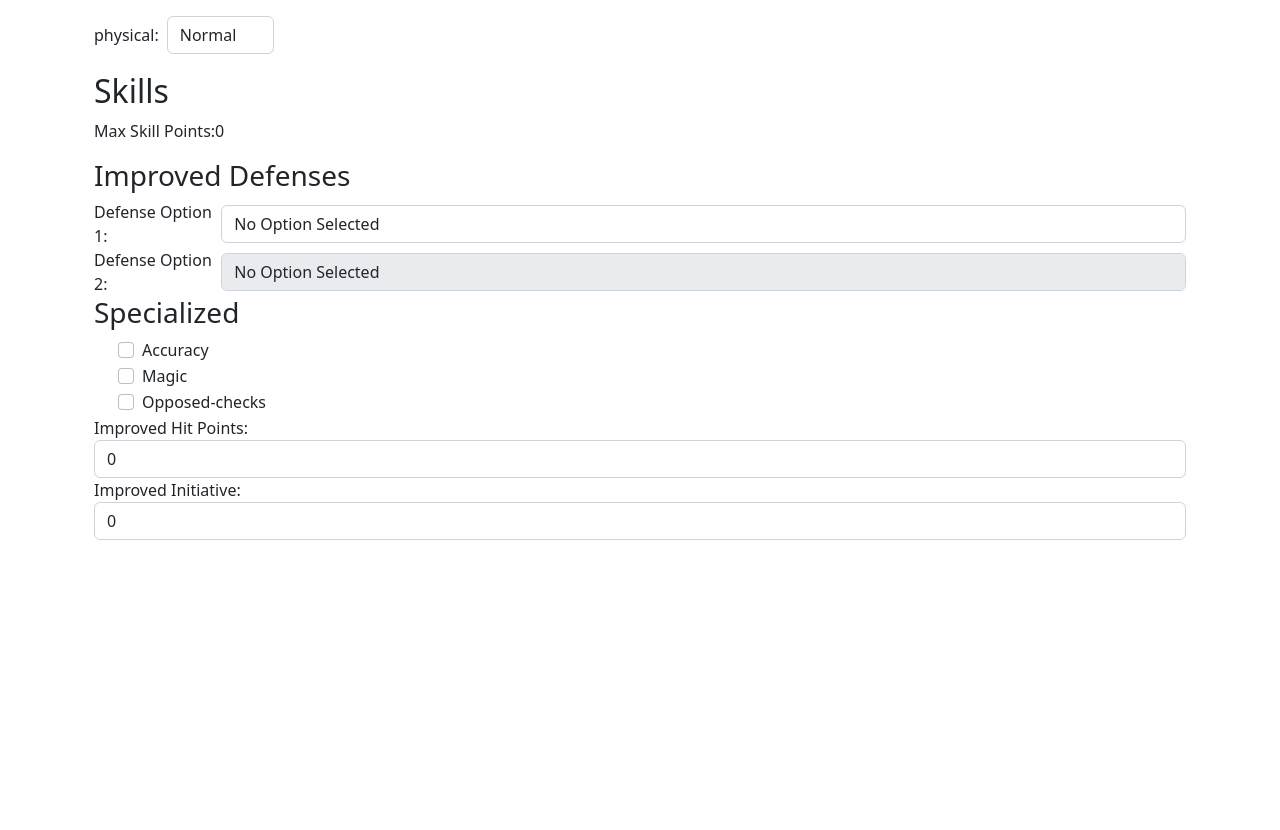
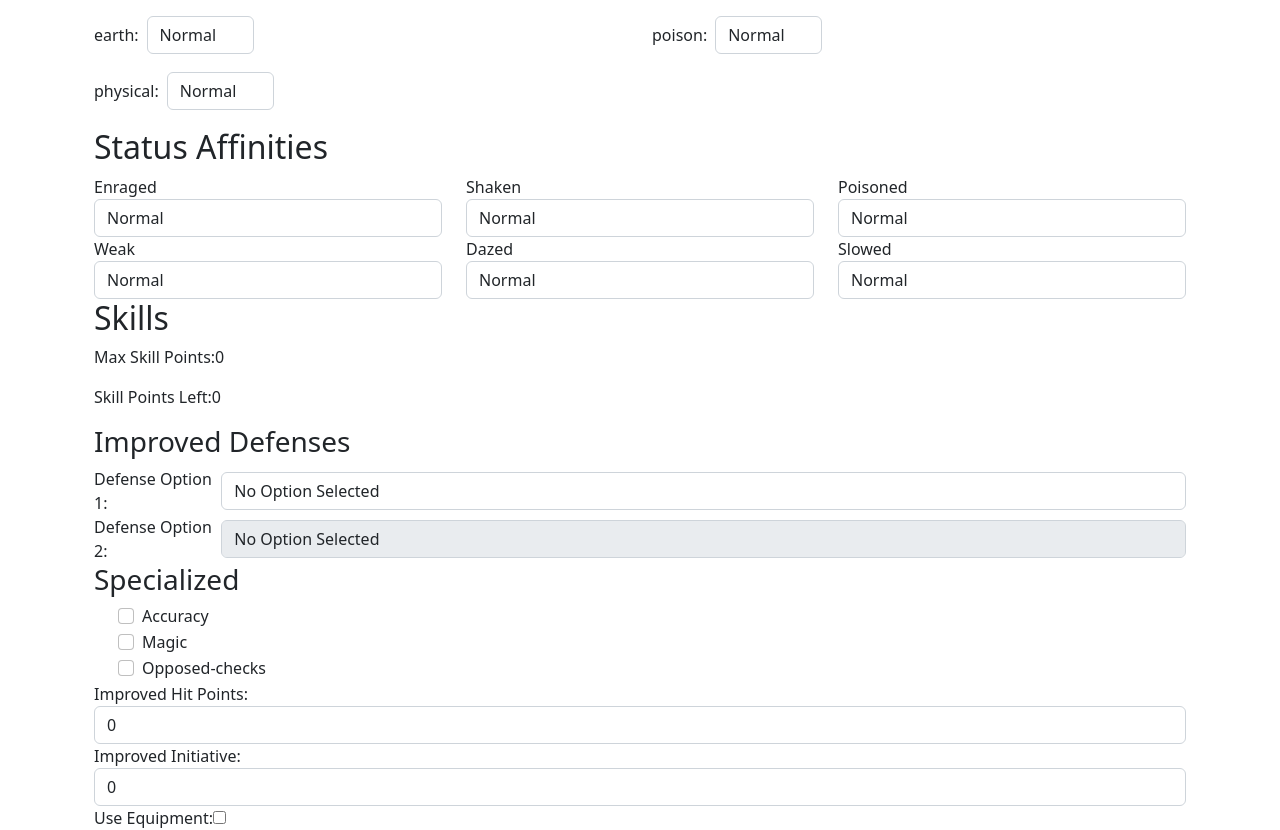
Before and after one commit to kunxin-chor/fabula-ultima-tools, a React (Create React App) app: page /npc in a window 1280 px wide. Shown: the part 606-1436 px from the top of the page. Before the commit the page ends 1146 px from the top, so only its background shows below. Built offline with nearby package versions, Linux system fonts and the light colour scheme.

Commit message:
Able to show status, show free resistances/immunities

```diff
--- a/src/NpcDesigner.js
+++ b/src/NpcDesigner.js
@@ -1,9 +1,10 @@
-import React, { useReducer, useMemo } from 'react';
+import React, { useReducer, useMemo, useCallback } from 'react';
 import npcReducer from './NpcDesigner/NpcReducer';
 import "./NpcDesigner/npc.css"
-import speices from "./NpcDesigner/species.json"
+import speciesList from "./NpcDesigner/species.json"
 import elements from "./elements.json";
 const attributes = ["DEX", "INS", "MIG", "WLP"];
+const statuses = ["enraged", "shaken", "poisoned", "weak", "dazed", "slowed"];
 
 // Define the initial state for the NPC
 const initialState = {
@@ -42,6 +43,8 @@ const initialState = {
         shield: {}
     },
     baseSkillPoints: 0,
+    freeResistances: 0,
+    freeImmunities: 0,
     skillOptions: {
         "specialized": {
             "accuracy": false,
@@ -60,7 +63,7 @@ const initialState = {
         ],
         "improved_hit_points": 0,
         "improved_initative": 0,
-        "use_equipment": false
+        "use_equipment": false,
     }
 };
 
@@ -77,34 +80,79 @@ function NpcDesigner() {
         });
     };
 
-    function getSkillPointsLeft(level, elementalAffinities, baseSkillPoints) {
+    const freeResistancesLeft = useMemo(() => {
+        return Math.max(state.freeResistances - Object.values(state.elementalAffinities).filter(
+            (affinity) => affinity === "resistant"
+        ).length, 0);
+    }, [state.elementalAffinities, state.freeResistances]);
+
+    const freeImmunitiesLeft = useMemo(() => {
+        return Math.max(state.freeImmunities - Object.values(state.elementalAffinities).filter(
+            (affinity) => affinity === "immune"
+        ).length, 0);
+    }, [state.elementalAffinities, state.freeImmunities]);
+
+    function getSkillPointsLeft(level, elementalAffinities, baseSkillPoints, skillOptions) {
         const skillPointsFromLevel = Math.floor(level / 10);
 
         const skillPointsFromVulnerabilities = Object.values(elementalAffinities).filter(
             (affinity) => affinity === "vulnerable"
         ).length;
 
-        const resistantCost = Object.values(elementalAffinities).filter(
+        const extraResistances = Object.values(elementalAffinities).filter(
             (affinity) => affinity === "resistant"
-        ).length * 0.5;
+        ).length - state.freeResistances;
 
-        const immuneCost = Object.values(elementalAffinities).filter(
+        const extraImmunities = (Object.values(elementalAffinities).filter(
             (affinity) => affinity === "immune"
-        ).length;
+        ).length - state.freeImmunities)
 
+        const resistantCost = Math.max(0, extraResistances * 0.5);
+        const immuneCost = Math.max(0, extraImmunities);
         const absorbCost = Object.values(elementalAffinities).filter(
             (affinity) => affinity === "absorb"
         ).length;
 
-        const totalCost = resistantCost + immuneCost + absorbCost;
+        // account for selected species' base elemental affinities cost as discount
 
-        return baseSkillPoints + skillPointsFromLevel + skillPointsFromVulnerabilities - totalCost;
+        const selectedSpecies = speciesList[state.species] || {
+            elementalAffinities: {}
+        };
+        const existingElementCost = Object.entries(selectedSpecies.elementalAffinities)
+            .reduce((total, [element, affinity]) => {
+                if (affinity === "resistant") {
+                    return total + 0.5;
+                } else if (affinity === "immune") {
+                    return total + 1;
+                } else if (affinity === "absorb") {
+                    return total + 1;
+                };
+                return total;
+            }, 0);
+
+
+        const totalElementalCost = resistantCost + immuneCost + absorbCost - existingElementCost;
+
+        const improvedDefenseCost = skillOptions.improved_defenses.filter(option => option.defense !== 0).length;
+
+        const specializedCost = Object.values(skillOptions.specialized).filter(value => value).length;
+
+        const improvedHitPointsCost = skillOptions.improved_hit_points;
+
+        const improvedInitiativeCost = skillOptions.improved_initative;
+
+        const useEquipmentCost = skillOptions.use_equipment ? 1 : 0;
+
+        const totalOtherCost = improvedDefenseCost + specializedCost + improvedHitPointsCost + improvedInitiativeCost + useEquipmentCost;
+
+        return baseSkillPoints + skillPointsFromLevel + skillPointsFromVulnerabilities - totalElementalCost - totalOtherCost;
     }
 
     const skillPointsLeft = useMemo(
-        () => getSkillPointsLeft(state.level, state.elementalAffinities, state.baseSkillPoints),
-        [state.level, state.elementalAffinities, state.baseSkillPoints]
+        () => getSkillPointsLeft(state.level, state.elementalAffinities, state.baseSkillPoints, state.skillOptions),
+        [state.level, state.elementalAffinities, state.baseSkillPoints, state.skillOptions]
     );
+
 
     function getMaxSkillPoints(level, elementalAffinities, baseSkillPoints) {
         const skillPointsFromLevel = Math.floor(level / 10);
@@ -203,7 +251,7 @@ function NpcDesigner() {
                 }}>
                     <option value="">Select a species</option>
                     {
-                        Object.entries(speices).map(([key, value]) => {
+                        Object.entries(speciesList).map(([key, value]) => {
                             return <option value={key}>{value.name}</option>
                         })
                     }
@@ -214,6 +262,10 @@ function NpcDesigner() {
             {/* For each element, if it exists inside Elemental Affinities, use its
             value, otherwise set to "normal" */}
             <h2>Elemental Affinities</h2>
+            <ul>
+                <li>Free Resistances: {freeResistancesLeft}</li>
+                <li>Free Immunities: {freeImmunitiesLeft}</li>
+            </ul>
             <div className="row mt-3">
                 {elements.map(({ name: value }) => (
                     <div key={value} className="col-sm-6 mb-2">
@@ -250,9 +302,39 @@ function NpcDesigner() {
                 ))}
             </div>
 
+            <h2>Status Affinities</h2>
+            <div className="row">
+                {statuses.map((status, index) => (
+                    <div key={status} className="col-12 col-md-6 col-lg-4">
+                        <div className="form-group">
+                            <label htmlFor={`statusAffinity-${status}`}>
+                                {status.charAt(0).toUpperCase() + status.slice(1)}
+                            </label>
+                            <select
+                                className="form-control"
+                                id={`statusAffinity-${status}`}
+                                name={status}
+                                value={state.elementalAffinities[status] || "normal"}
+                                onChange={(event) =>
+                                    dispatch({
+                                        type: "UPDATE_AFFINITY",
+                                        payload: { affinity: status, value: event.target.value },
+                                    })
+                                }
+                            >
+                                <option value="normal">Normal</option>
+                                <option value="immune">Immune</option>
+                            </select>
+                        </div>
+                    </div>
+                ))}
+            </div>
+
+
             {/* Skills */}
             <h2>Skills</h2>
             <p>Max Skill Points:{maxSkillPoints}</p>
+            <p>Skill Points Left:{skillPointsLeft}</p>
 
             {/* Improved Defenses */}
             <h3>Improved Defenses</h3>
@@ -360,6 +442,22 @@ function NpcDesigner() {
                 />
             </div>
 
+            <div className="form-group">
+                <label htmlFor="use_equipment">Use Equipment:</label>
+                <input
+                    type="checkbox"
+                    id="use_equipment"
+                    name="use_equipment"
+                    checked={state.skillOptions.use_equipment}
+                    onChange={(e) => {
+                        dispatch({
+                            type: 'TOGGLE_USE_EQUIPMENT',
+                            payload: { value: e.target.checked },
+                        });
+                    }}
+                />
+            </div>
+
         </div>
     );
 }
--- a/src/NpcDesigner/NpcReducer.js
+++ b/src/NpcDesigner/NpcReducer.js
@@ -23,6 +23,19 @@ function npcReducer(state, action) {
             }
         }
 
+        case "UPDATE_AFFINITY": {
+            const { affinity, value } = action.payload;
+            const newElementalAffinities = {
+              ...state.elementalAffinities,
+              [affinity]: value,
+            };
+
+            return {
+              ...state,
+              elementalAffinities: newElementalAffinities,
+            };
+          }
+
         case "UPDATE_SPECIES": {
             const selectedSpecies = action.payload.species;
             const speciesData = spieces[selectedSpecies];
@@ -40,6 +53,8 @@ function npcReducer(state, action) {
                 skills: speciesData.startingSkills,
                 elementalAffinities: elementalAffinities,
                 customActions: speciesData.customActions,
+                freeResistances: speciesData.freeResistances || 0,
+                freeImmunities: speciesData.freeImmunities || 0,
 
             };
         }
@@ -124,6 +139,15 @@ function npcReducer(state, action) {
             };
         }
 
+        case 'TOGGLE_USE_EQUIPMENT':
+            return {
+                ...state,
+                skillOptions: {
+                    ...state.skillOptions,
+                    use_equipment: action.payload.value,
+                },
+            };
+
         default:
             return state;
     }
--- a/src/NpcDesigner/species.json
+++ b/src/NpcDesigner/species.json
@@ -3,8 +3,14 @@
     "name": "Beast",
     "startingSkills": 4,
     "description": "Beasts are feral creatures with animal intelligence. While their shape is sometimes twisted by magic, they generally do not use spells.",
-    "examples": ["Giant rat", "sun bear", "warrior ant"],
-    "rules": ["Beasts cannot acquire the Use Equipment Skill."],
+    "examples": [
+      "Giant rat",
+      "sun bear",
+      "warrior ant"
+    ],
+    "rules": [
+      "Beasts cannot acquire the Use Equipment Skill."
+    ],
     "elementalAffinities": {},
     "customActions": []
   },
@@ -12,8 +18,14 @@
     "name": "Construct",
     "startingSkills": 2,
     "description": "Constructs are artificial beings animated by the power of souls, often crafted by alchemists, mages, or scientists.",
-    "examples": ["Gargoyle", "golem", "magitech soldier"],
-    "rules": ["Constructs are Immune to poison damage, Resistant to earth damage, and immune to poisoned."],
+    "examples": [
+      "Gargoyle",
+      "golem",
+      "magitech soldier"
+    ],
+    "rules": [
+      "Constructs are Immune to poison damage, Resistant to earth damage, and immune to poisoned."
+    ],
     "elementalAffinities": {
       "poison": "immune",
       "earth": "resistant",
@@ -25,29 +37,49 @@
     "name": "Demon",
     "startingSkills": 3,
     "description": "Demons are incarnations of legends and beliefs. Despite possessing a body, they are not truly alive. Some may even reincarnate when slain.",
-    "examples": ["Boogeyman", "devil", "imp"],
-    "rules": ["Demons are Resistant to two damage types of your choice."],
+    "examples": [
+      "Boogeyman",
+      "devil",
+      "imp"
+    ],
+    "rules": [
+      "Demons are Resistant to two damage types of your choice."
+    ],
     "elementalAffinities": {},
-    "customActions": []
+    "customActions": [],
+    "freeResistances": 2
   },
   "elemental": {
     "name": "Elemental",
     "startingSkills": 2,
     "description": "Elementals are tangible manifestations of the great forces of nature. Some of them are sentient, but many are devoid of thought.",
-    "examples": ["Nymph", "phoenix", "titan"],
-    "rules": ["Elementals are Immune to poison damage, Immune to a second damage type of your choice, and immune to poisoned."],
+    "examples": [
+      "Nymph",
+      "phoenix",
+      "titan"
+    ],
+    "rules": [
+      "Elementals are Immune to poison damage, Immune to a second damage type of your choice, and immune to poisoned."
+    ],
     "elementalAffinities": {
       "poison": "immune",
       "poisoned": "immune"
     },
-    "customActions": []
+    "customActions": [],
+    "freeImmunities": 1
   },
   "humanoid": {
     "name": "Humanoid",
     "startingSkills": 3,
     "description": "This is a broad category, a catch-all term for intelligent creatures who tend to live in communities and rely on tools and equipment.",
-    "examples": ["Bandit", "kobold", "ogre"],
-    "rules": ["Humanoids always gain the Use Equipment Skill for free."],
+    "examples": [
+      "Bandit",
+      "kobold",
+      "ogre"
+    ],
+    "rules": [
+      "Humanoids always gain the Use Equipment Skill for free."
+    ],
     "elementalAffinities": {},
     "customActions": []
   },
@@ -55,17 +87,29 @@
     "name": "Monster",
     "startingSkills": 4,
     "description": "Monsters are magical beasts, generally quite intelligent and gifted with supernatural powers. Their features are often bizarre.",
-    "examples": ["Basilisk", "dragon", "mimic"],
-    "rules": ["Monsters have no special rules."],
+    "examples": [
+      "Basilisk",
+      "dragon",
+      "mimic"
+    ],
+    "rules": [
+      "Monsters have no special rules."
+    ],
     "elementalAffinities": {},
     "customActions": []
   },
   "plant": {
     "name": "Plant",
     "startingSkills": 3,
-    "description": "Far from being typical vegetation, these plants have evolved into dangerous predators due to mutation or magical influence.",
-    "examples": ["Alraune", "dragontrap", "treant"],
-    "rules": ["Plants are immune to dazed, shaken, and enraged, and Vulnerable to (choose one: air, bolt, fire, ice) damage."],
+    "description": "Far from being typical vegetation, these plants have evolved intodangerous predators due to mutation or magical influence.",
+    "examples": [
+      "Alraune",
+      "dragontrap",
+      "treant"
+    ],
+    "rules": [
+      "Plants are immune to dazed, shaken, and enraged, and Vulnerable to (choose one: air, bolt, fire, ice) damage."
+    ],
     "elementalAffinities": {
       "dazed": "immune",
       "shaken": "immune",
@@ -77,7 +121,11 @@
     "name": "Undead",
     "startingSkills": 2,
     "description": "Undead may be corpses reanimated through magic or restless spirits unable to peacefully return to the stream of souls that forms creation.",
-    "examples": ["Mummy", "skeleton", "zombie"],
+    "examples": [
+      "Mummy",
+      "skeleton",
+      "zombie"
+    ],
     "rules": [
       "Undead are Immune to dark and poison damage, immune to poisoned, and Vulnerable to light damage.",
       "Additionally, when an effect (such as an Arcanum, a potion, or a spell) would cause an undead creature to recover Hit Points, whoever controls that effect may instead have the undead lose half as many Hit Points"
```
Lines whose indentation alone changed are shown as unchanged.
